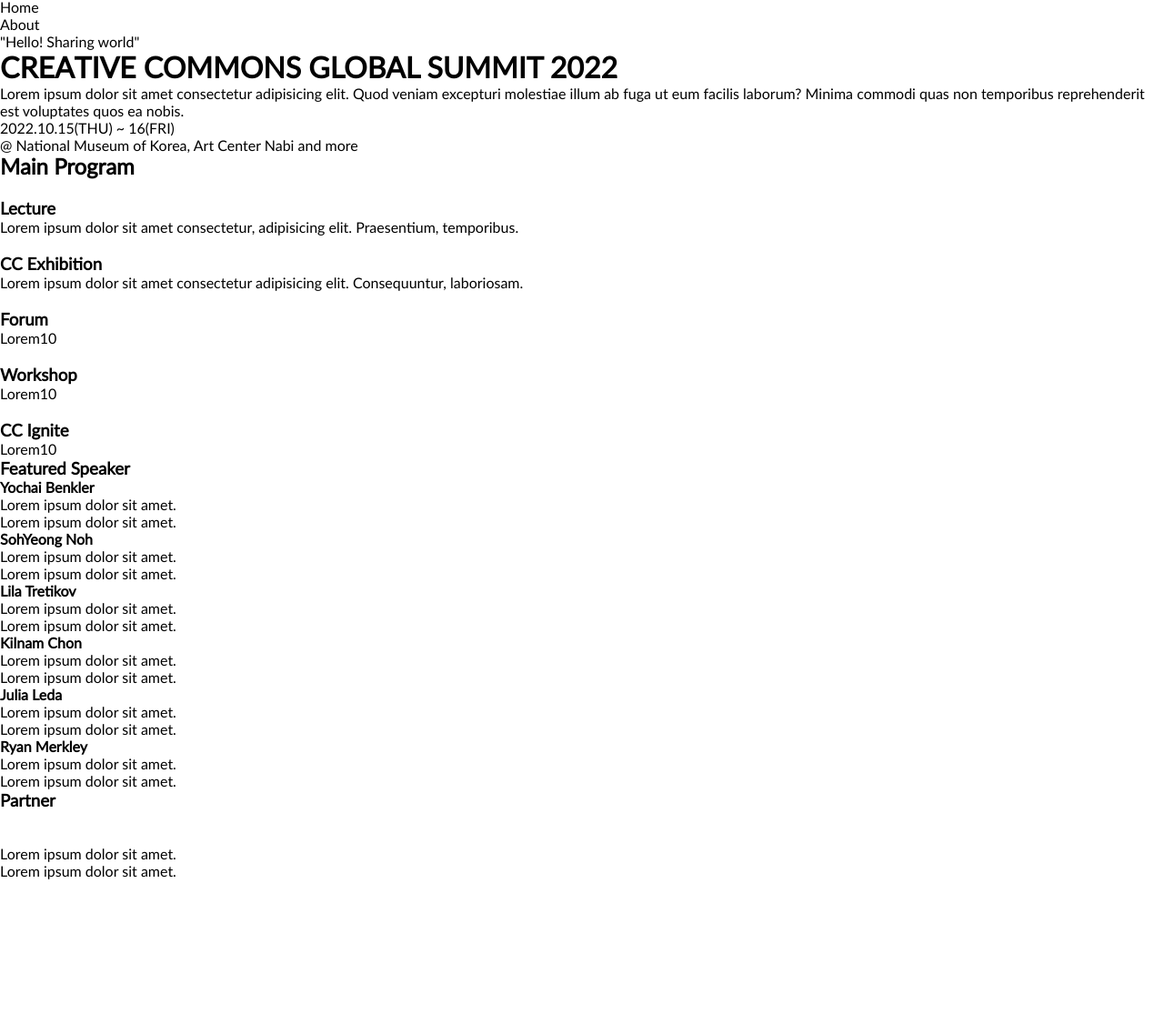
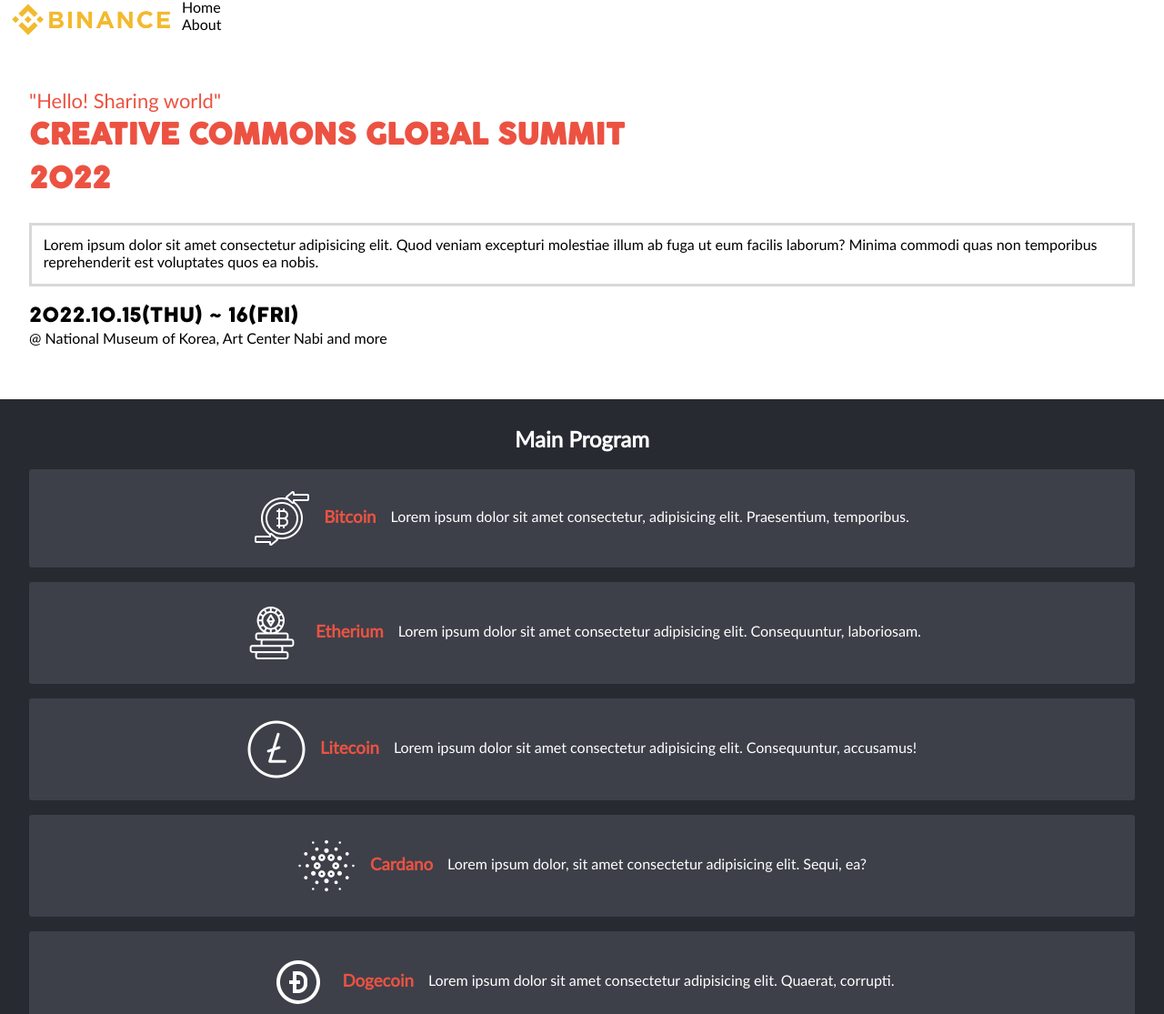
Before and after one commit to yersel500/capstone-project-yh, a website: page index.html in a window 1280 px wide. Shown: the top 1115 px of the page at 91% size. Before the commit the page ends 969 px from the top, so only its background shows below. Drawn offline with Linux system fonts and the light colour scheme.

Commit message:
Add style home page

```diff
--- a/index.html
+++ b/index.html
@@ -11,18 +11,19 @@
 <body>
   <!-- Navbar -->
   <nav class="navbar">
+    <img src="./images/logo.png" alt="Binance Web" class="main-logo">
     <ul class="menu">
-      <li class="list">Home</li>
-      <li class="list">About</li>
+      <li class="list1">Home</li>
+      <li class="list1">About</li>
     </ul>
   </nav>
 
   <!-- main -->
 
   <main class="program-description">
-    <p>"Hello! Sharing world"</p>
+    <p class="previous-title">"Hello! Sharing world"</p>
     <h1 class="main-title">
-      CREATIVE COMMONS GLOBAL SUMMIT 2022
+      CREATIVE COMMONS GLOBAL SUMMIT <br> 2022
     </h1>
     <p class="description1">Lorem ipsum dolor sit amet consectetur adipisicing elit. Quod veniam excepturi molestiae illum ab fuga ut eum facilis laborum? Minima commodi quas non temporibus reprehenderit est voluptates quos ea nobis.</p>
     <p class="dates">2022.10.15(THU) ~ 16(FRI)</p>
@@ -32,37 +33,37 @@
 
   <!-- program section -->
 
-  <section class="main-program">
-    <h2 class="tittle2">
+  <section class="program-section">
+    <h2 class="title2">
       Main Program
     </h2>
     <div class="card-program">
-      <img src="" alt="" class="icon">
-      <h3 class="activity">Lecture</h3>
-      <p class="des-activity">Lorem ipsum dolor sit amet consectetur, adipisicing elit. Praesentium, temporibus.</p>
+      <img src="./images/currencies/bitcoin.png" alt="Bitcoin cryptocurrency" class="icon-coin">
+      <h3 class="coin">Bitcoin</h3>
+      <p class="des-coin">Lorem ipsum dolor sit amet consectetur, adipisicing elit. Praesentium, temporibus.</p>
     </div>
     <div class="card-program">
-      <img src="" alt="" class="icon">
-      <h3 class="activity">CC Exhibition</h3>
-      <p class="des-activity">Lorem ipsum dolor sit amet consectetur adipisicing elit. Consequuntur, laboriosam.</p>
+      <img src="./images/currencies/etherium.png" alt="Etherium cryptocurrency" class="icon-coin">
+      <h3 class="coin">Etherium</h3>
+      <p class="des-coin">Lorem ipsum dolor sit amet consectetur adipisicing elit. Consequuntur, laboriosam.</p>
     </div>
     <div class="card-program">
-      <img src="" alt="" class="icon">
-      <h3 class="activity">Forum</h3>
-      <p class="des-activity">Lorem10</p>
+      <img src="./images/currencies/litecoin.png" alt="Litecoin cryptocurrency" class="icon-coin">
+      <h3 class="coin">Litecoin</h3>
+      <p class="des-coin">Lorem ipsum dolor sit amet consectetur adipisicing elit. Consequuntur, accusamus!</p>
     </div>
     <div class="card-program">
-      <img src="" alt="" class="icon">
-      <h3 class="activity">Workshop</h3>
-      <p class="des-activity">Lorem10</p>
+      <img src="./images/currencies/cardano.png" alt="Cardano cryptocurrency" class="icon-coin">
+      <h3 class="coin">Cardano</h3>
+      <p class="des-coin">Lorem ipsum dolor, sit amet consectetur adipisicing elit. Sequi, ea?</p>
     </div>
     <div class="card-program">
-      <img src="" alt="" class="icon">
-      <h3 class="activity">CC Ignite</h3>
-      <p class="des-activity">Lorem10</p>
+      <img src="./images/currencies/dogecoin.png" alt="Dogecoin cryptocurrency" class="icon-coin">
+      <h3 class="coin">Dogecoin</h3>
+      <p class="des-coin">Lorem ipsum dolor sit amet consectetur adipisicing elit. Quaerat, corrupti.</p>
     </div>
-    <div class="button">
-      <a href="#" class="join"></a>
+    <div class="button-cta">
+      <a id="cta" href="#" class="join">Join cryptocurrency summit 2022</a>
     </div>
 
   </section>
@@ -71,50 +72,63 @@
   <section class="speakers">
     <h3 class="featured-speakers">Featured Speaker</h3>
     <div class="card-speaker">
-      <div class="photo"></div>
+      <div class="photo">
+        <img class="photo-speaker" src="./images/speakers/james-preston.jpg" alt="Speaker James Preston">
+      </div>
       <div class="des-speaker">
-        <h4 class="name">Yochai Benkler</h4>
-        <p class="work">Lorem ipsum dolor sit amet.</p>
-        <p class="bio">Lorem ipsum dolor sit amet.</p>
+        <h4 class="name-speaker">James Preston</h4>
+        <p class="work-speaker">Globalcryto.tv Co-founder and comms manager at Zeitgeist</p>
+        <p class="bio-speaker">James is an accomplished tech writer and speaker and currently server.</p>
       </div>
     </div>
+
     <div class="card-speaker">
-      <div class="photo"></div>
+      <div class="photo">
+        <img class="photo-speaker" src="./images/speakers/justin-Sun.jpg" alt="Speaker James Preston">
+      </div>
       <div class="des-speaker">
-        <h4 class="name">SohYeong Noh</h4>
-        <p class="work">Lorem ipsum dolor sit amet.</p>
-        <p class="bio">Lorem ipsum dolor sit amet.</p>
-    </div>
-    <div class="card-speaker">
-      <div class="photo"></div>
-      <div class="des-speaker">
-        <h4 class="name">Lila Tretikov</h4>
-        <p class="work">Lorem ipsum dolor sit amet.</p>
-        <p class="bio">Lorem ipsum dolor sit amet.</p>
+        <h4 class="name-speaker">Justin Sun</h4>
+        <p class="work-speaker">Founder of Tron</p>
+        <p class="bio-speaker">Justin Sun is the Founder of TRON, one of the world’s largest.</p>
       </div>
     </div>
+
     <div class="card-speaker">
-      <div class="photo"></div>
+      <div class="photo">
+        <img class="photo-speaker" src="./images/speakers/sandeep-nailwal.jpg" alt="Speaker James Preston">
+      </div>
       <div class="des-speaker">
-        <h4 class="name">Kilnam Chon</h4>
-        <p class="work">Lorem ipsum dolor sit amet.</p>
-        <p class="bio">Lorem ipsum dolor sit amet.</p>
+        <h4 class="name-speaker">Sandeep Nailwal</h4>
+        <p class="work-speaker">Co-founder and Chief Operations Officer at Polygon</p>
+        <p class="bio-speaker">Sandeep Nailwal is the Co-Founder and COO of Polygon.</p>
       </div>
     </div>
+
     <div class="card-speaker">
-      <div class="photo"></div>
+      <div class="photo">
+        <img class="photo-speaker" src="./images/speakers/raoul-pal.jpg" alt="Speaker James Preston">
+      </div>
       <div class="des-speaker">
-        <h4 class="name">Julia Leda</h4>
-        <p class="work">Lorem ipsum dolor sit amet.</p>
-        <p class="bio">Lorem ipsum dolor sit amet.</p>
+        <h4 class="name-speaker">Raoul Pal</h4>
+        <p class="work-speaker">CEO and Co-founder of Real Vision</p>
+        <p class="bio-speaker">Former hedge fund manager who retired at 36.</p>
       </div>
     </div>
-    <div class="des-speaker">
-      <h4 class="name">Ryan Merkley</h4>
-      <p class="work">Lorem ipsum dolor sit amet.</p>
-      <p class="bio">Lorem ipsum dolor sit amet.</p>
+
+    <div class="card-speaker">
+      <div class="photo">
+        <img class="photo-speaker" src="./images/speakers/michael-wu.jpg" alt="Speaker James Preston">
+      </div>
+      <div class="des-speaker">
+        <h4 class="name-speaker">Michael Wu</h4>
+        <p class="work-speaker">Co-founder and CEO of Amber Group</p>
+        <p class="bio-speaker">Michael Wu is Co-founder and CEO of Amber Group, a leading global company of trading.</p>
+      </div>
     </div>
+
+
   </section>
+
 
   <!-- partner sections -->
   <section class="partner">
--- a/style.css
+++ b/style.css
@@ -1,6 +1,6 @@
 @font-face {
   font-family: cocogoose;
-  src: url(./fonts/cocogoose-pro.ttf);
+  src: url(./fonts/cocogoose.otf);
 }
 
 @font-face {
@@ -17,3 +17,121 @@
 body {
   font-family: lato, sans-serif;
 }
+
+/* Navbar styles */
+.navbar {
+  display: flex;
+}
+
+.list1 {
+  list-style-type: none;
+}
+
+/* main section */
+.program-description {
+  padding: 3.5rem 2rem;
+}
+
+.previous-title {
+  font-size: 22px;
+  color: #ec5242;
+}
+
+.main-title {
+  font-family: cocogoose, lato, sans-serif;
+  color: #ec5242;
+}
+
+.description1 {
+  border: 0.2rem solid rgb(215, 216, 215);
+  padding: 0.8rem;
+  margin-top: 1.5rem;
+  margin-bottom: 1rem;
+}
+
+.dates {
+  font-family: cocogoose, lato, sans-serif;
+  font-size: 22px;
+}
+
+/* program section */
+
+.program-section {
+  padding: 2rem 2rem;
+  background-color: #272a31;
+  color: #fff;
+}
+
+.title2 {
+  text-align: center;
+}
+
+.card-program {
+  background-color: #3d4049;
+  margin-top: 1rem;
+  text-align: center;
+  border-radius: 0.2rem;
+  display: flex;
+  gap: 1rem;
+  justify-content: center;
+  align-items: center;
+  padding: 1.5rem;
+}
+
+.coin {
+  color: #ec5242;
+}
+
+.button-cta {
+  display: flex;
+  justify-content: center;
+  margin-top: 1rem;
+}
+
+#cta {
+  text-decoration: none;
+  font-size: 20px;
+  color: #fff;
+  padding: 1.8rem;
+  background-color: #ec5242;
+}
+
+/* speaker section */
+.speakers {
+  padding: 2rem 2rem;
+}
+
+.featured-speakers {
+  text-align: center;
+}
+
+.card-speaker {
+  display: flex;
+  gap: 1rem;
+  margin-top: 1.5rem;
+}
+
+.photo {
+  flex: 1;
+}
+
+.des-speaker {
+  flex: 2;
+}
+
+.photo-speaker {
+  max-width: 100%;
+  height: auto;
+}
+
+.work-speaker {
+  color: #ec5242;
+  font-style: italic;
+  font-size: 0.9rem;
+  margin-top: 0.3rem;
+}
+
+.bio-speaker {
+  font-size: 0.9rem;
+  margin-top: 0.5rem;
+}
```
Also changed, not shown: fonts/cocogoose-pro.ttf (deleted), fonts/cocogoose.otf (added), images/currencies/bitcoin.png (added), images/currencies/cardano.png (added), images/currencies/dogecoin.png (added), images/currencies/etherium.png (added), images/currencies/litecoin.png (added), images/logo.png (added), images/speakers/james-preston.jpg (added), images/speakers/justin-Sun.jpg (added), images/speakers/maarja-part.jpg (added), images/speakers/michael-wu.jpg (added), images/speakers/raoul-pal.jpg (added), images/speakers/sandeep-nailwal.jpg (added).
